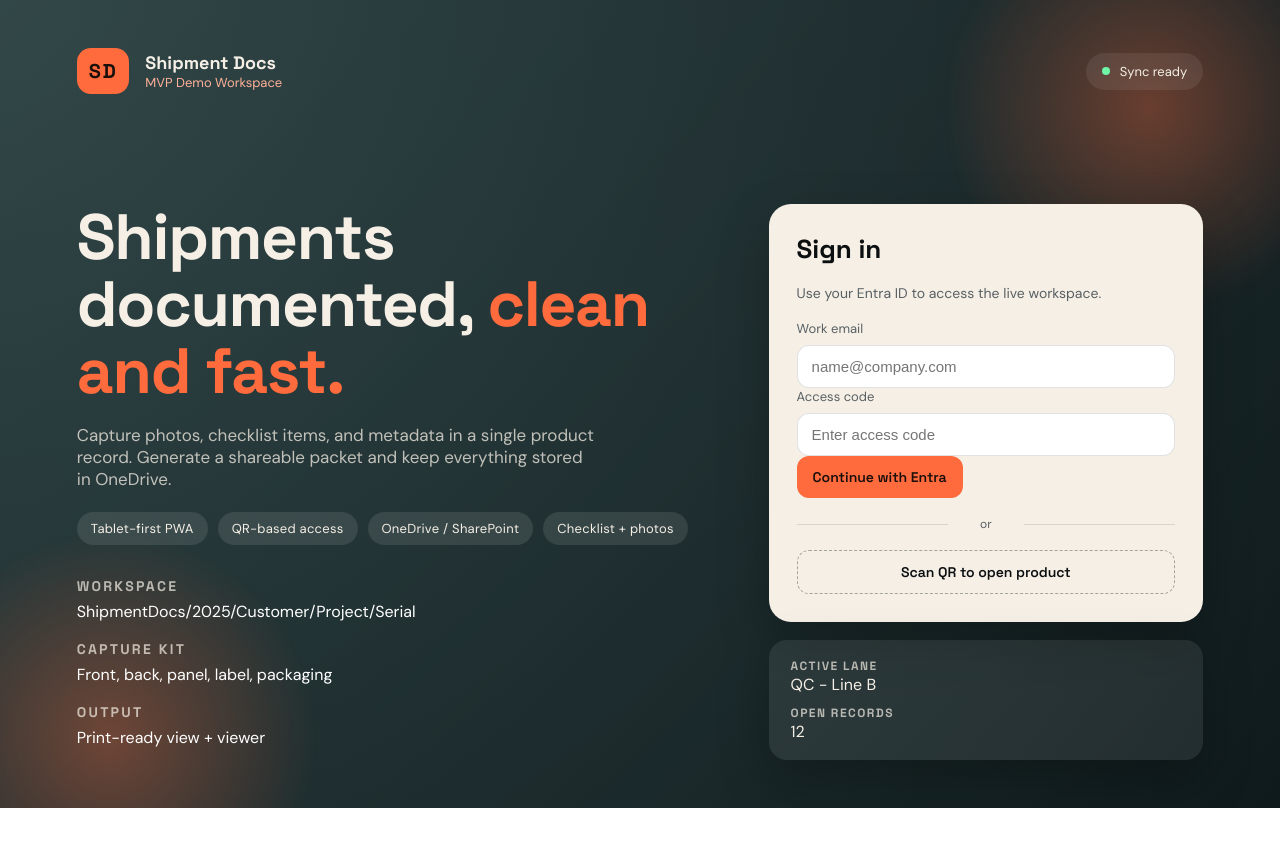
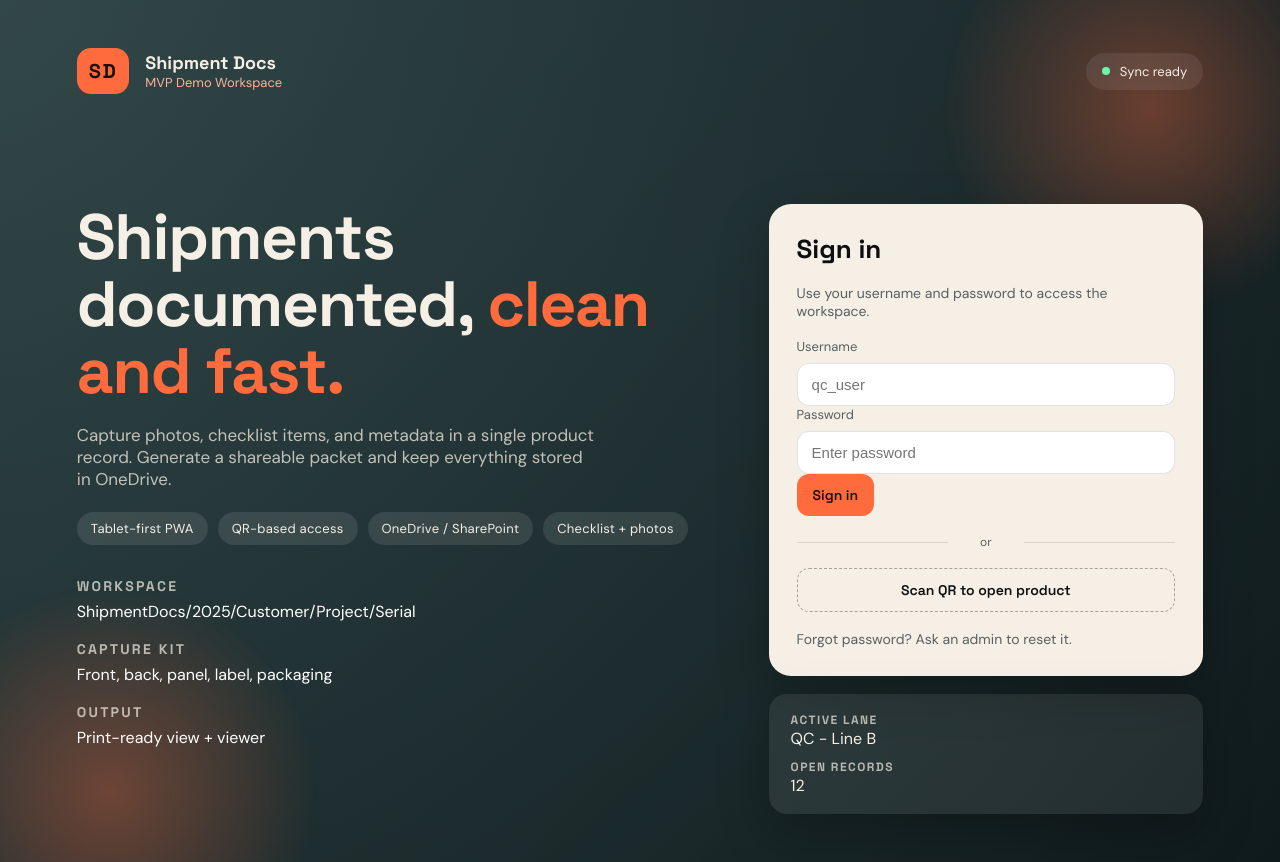
Before and after one commit to Bahadir67/shipment-docs, a React (Vite) app in the folder apps/web/: page / in a window 1280 px wide. Before the commit the page ends 808 px from the top, so only its background shows below. Built offline with nearby package versions, Linux system fonts and the light colour scheme; no server answers.

Commit message:
Add session restore to login UI

```diff
--- a/apps/web/src/App.jsx
+++ b/apps/web/src/App.jsx
@@ -1,3 +1,5 @@
+import { useEffect, useState } from "react";
+
 const badges = [
   "Tablet-first PWA",
   "QR-based access",
@@ -6,6 +8,71 @@ const badges = [
 ];
 
 export default function App() {
+  const [username, setUsername] = useState("");
+  const [password, setPassword] = useState("");
+  const [status, setStatus] = useState({ type: "", message: "" });
+  const [user, setUser] = useState(null);
+  const apiBase = import.meta.env.VITE_API_URL || "http://localhost:3000";
+  const tokenKey = "shipment_docs_token";
+
+  const handleLogout = () => {
+    localStorage.removeItem(tokenKey);
+    setUser(null);
+    setStatus({ type: "", message: "" });
+  };
+
+  const fetchMe = async (token) => {
+    try {
+      const response = await fetch(`${apiBase}/auth/me`, {
+        headers: { Authorization: `Bearer ${token}` }
+      });
+      if (!response.ok) {
+        localStorage.removeItem(tokenKey);
+        return;
+      }
+      const payload = await response.json();
+      setUser(payload);
+    } catch (error) {
+      setStatus({ type: "error", message: "Unable to restore session." });
+    }
+  };
+
+  const handleLogin = async (event) => {
+    event.preventDefault();
+    setStatus({ type: "", message: "" });
+    if (!username || !password) {
+      setStatus({ type: "error", message: "Username and password are required." });
+      return;
+    }
+    try {
+      const response = await fetch(`${apiBase}/auth/login`, {
+        method: "POST",
+        headers: { "Content-Type": "application/json" },
+        body: JSON.stringify({ username, password })
+      });
+      if (!response.ok) {
+        const payload = await response.json().catch(() => ({}));
+        const message = payload.error || "Login failed.";
+        setStatus({ type: "error", message });
+        return;
+      }
+      const payload = await response.json();
+      localStorage.setItem(tokenKey, payload.token);
+      setUser(payload.user);
+      setStatus({ type: "success", message: "Signed in successfully." });
+      setPassword("");
+    } catch (error) {
+      setStatus({ type: "error", message: "Network error. Try again." });
+    }
+  };
+
+  useEffect(() => {
+    const stored = localStorage.getItem(tokenKey);
+    if (stored) {
+      fetchMe(stored);
+    }
+  }, []);
+
   return (
     <main className="shell">
       <header className="top">
@@ -58,25 +125,55 @@ export default function App() {
 
         <aside className="login">
           <div className="card">
+            {user ? (
+              <>
+                <h2>Welcome back</h2>
+                <p className="card-sub">Session restored.</p>
+                <div className="user-pill">
+                  Signed in as <strong>{user.username}</strong>
+                </div>
+                <button type="button" onClick={handleLogout}>
+                  Sign out
+                </button>
+                <p className="card-sub">Ready to open a product record.</p>
+              </>
+            ) : (
+              <>
                 <h2>Sign in</h2>
                 <p className="card-sub">
-              Use your Entra ID to access the live workspace.
+                  Use your username and password to access the workspace.
                 </p>
-            <form>
+                <form onSubmit={handleLogin}>
                   <label>
-                Work email
-                <input type="email" placeholder="name@company.com" />
+                    Username
+                    <input
+                      type="text"
+                      placeholder="qc_user"
+                      value={username}
+                      onChange={(event) => setUsername(event.target.value)}
+                    />
                   </label>
                   <label>
-                Access code
-                <input type="password" placeholder="Enter access code" />
+                    Password
+                    <input
+                      type="password"
+                      placeholder="Enter password"
+                      value={password}
+                      onChange={(event) => setPassword(event.target.value)}
+                    />
                   </label>
-              <button type="button">Continue with Entra</button>
+                  <button type="submit">Sign in</button>
                 </form>
+                {status.message ? (
+                  <div className={`status-chip ${status.type}`}>{status.message}</div>
+                ) : null}
                 <div className="divider">or</div>
                 <button type="button" className="ghost">
                   Scan QR to open product
                 </button>
+                <p className="card-sub">Forgot password? Ask an admin to reset it.</p>
+              </>
+            )}
           </div>
           <div className="card mini">
             <div>
```
Lines whose indentation alone changed are shown as unchanged.
